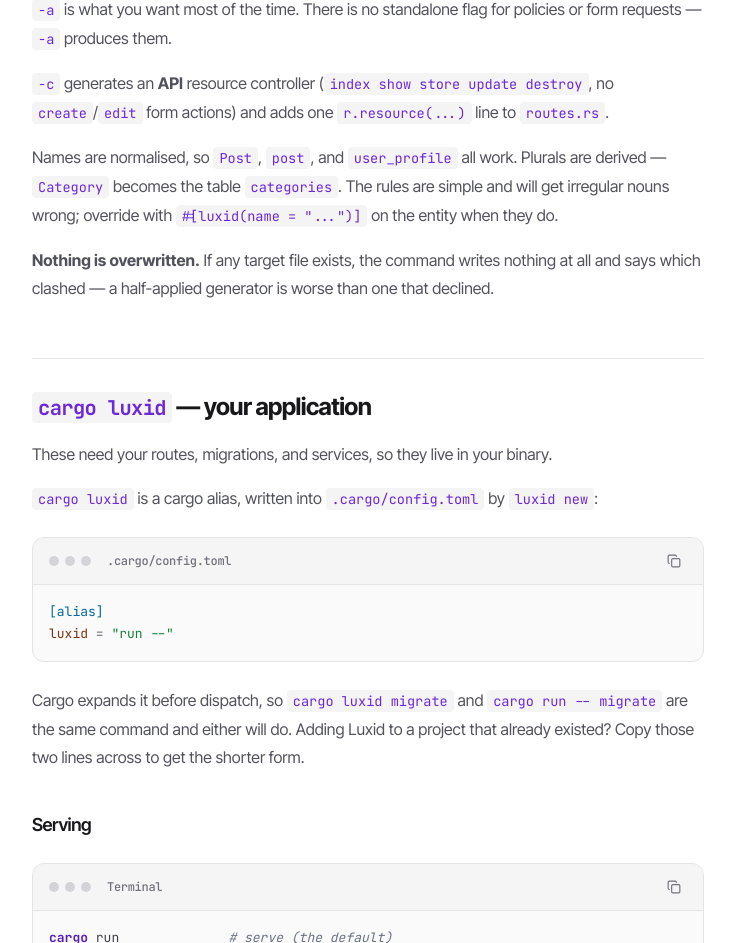
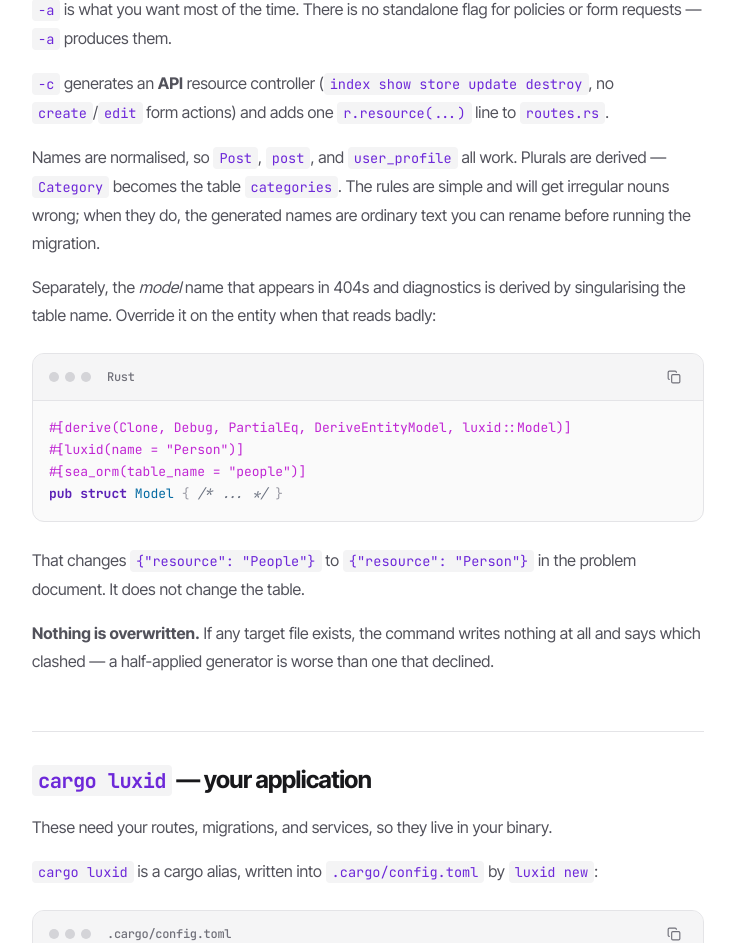
Before and after one commit to luxid-dev/web, a React (Vite) app: page /docs/cli in a window 1280 px wide. Shown: the part 1572-2515 px from the top of the page, without its empty margins (288-1023 px from the left). Built offline with nearby package versions, Linux system fonts and the light colour scheme.

Commit message:
docs: describe what luxid(name) actually overrides
It sets the model name used in 404s, not the generated table name.

```diff
--- a/src/docs/content/CLIReferenceContent.tsx
+++ b/src/docs/content/CLIReferenceContent.tsx
@@ -57,7 +57,19 @@
 
       <P><C>-c</C> generates an <strong>API</strong> resource controller (<C>index show store update destroy</C>, no <C>create</C>/<C>edit</C> form actions) and adds one <C>r.resource(...)</C> line to <C>routes.rs</C>.</P>
 
-      <P>Names are normalised, so <C>Post</C>, <C>post</C>, and <C>user_profile</C> all work. Plurals are derived — <C>Category</C> becomes the table <C>categories</C>. The rules are simple and will get irregular nouns wrong; override with <C>#[luxid(name = "...")]</C> on the entity when they do.</P>
+      <P>Names are normalised, so <C>Post</C>, <C>post</C>, and <C>user_profile</C> all work. Plurals are derived — <C>Category</C> becomes the table <C>categories</C>. The rules are simple and will get irregular nouns wrong; when they do, the generated names are ordinary text you can rename before running the migration.</P>
+
+      <P>Separately, the <em>model</em> name that appears in 404s and diagnostics is derived by singularising the table name. Override it on the entity when that reads badly:</P>
+
+      <CodeExample
+        language="rust"
+        code={`#[derive(Clone, Debug, PartialEq, DeriveEntityModel, luxid::Model)]
+#[luxid(name = "Person")]
+#[sea_orm(table_name = "people")]
+pub struct Model { /* ... */ }`}
+      />
+
+      <P>That changes <C>{'{'}"resource": "People"{'}'}</C> to <C>{'{'}"resource": "Person"{'}'}</C> in the problem document. It does not change the table.</P>
 
       <P><strong>Nothing is overwritten.</strong> If any target file exists, the command writes nothing at all and says which clashed — a half-applied generator is worse than one that declined.</P>
 
```
